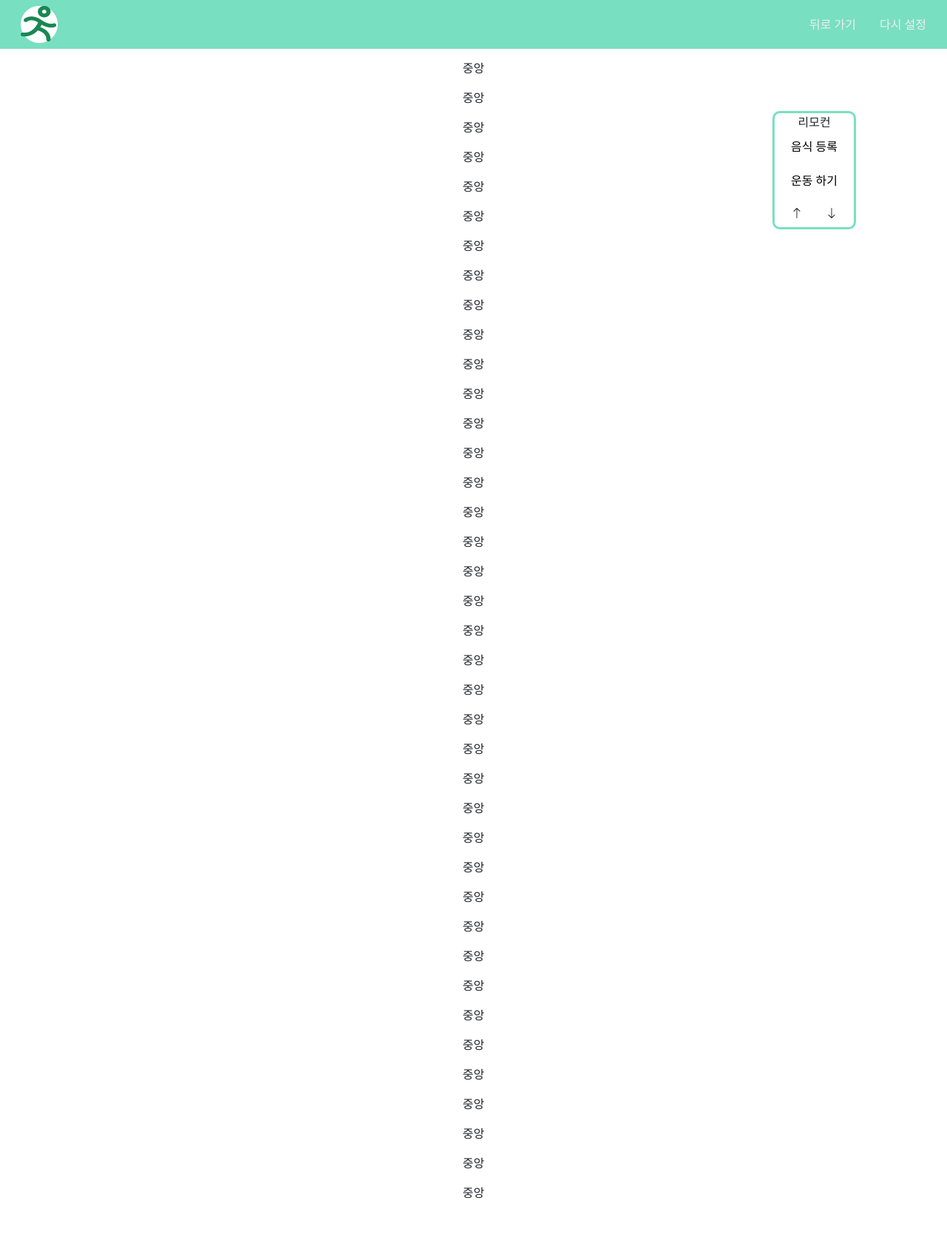
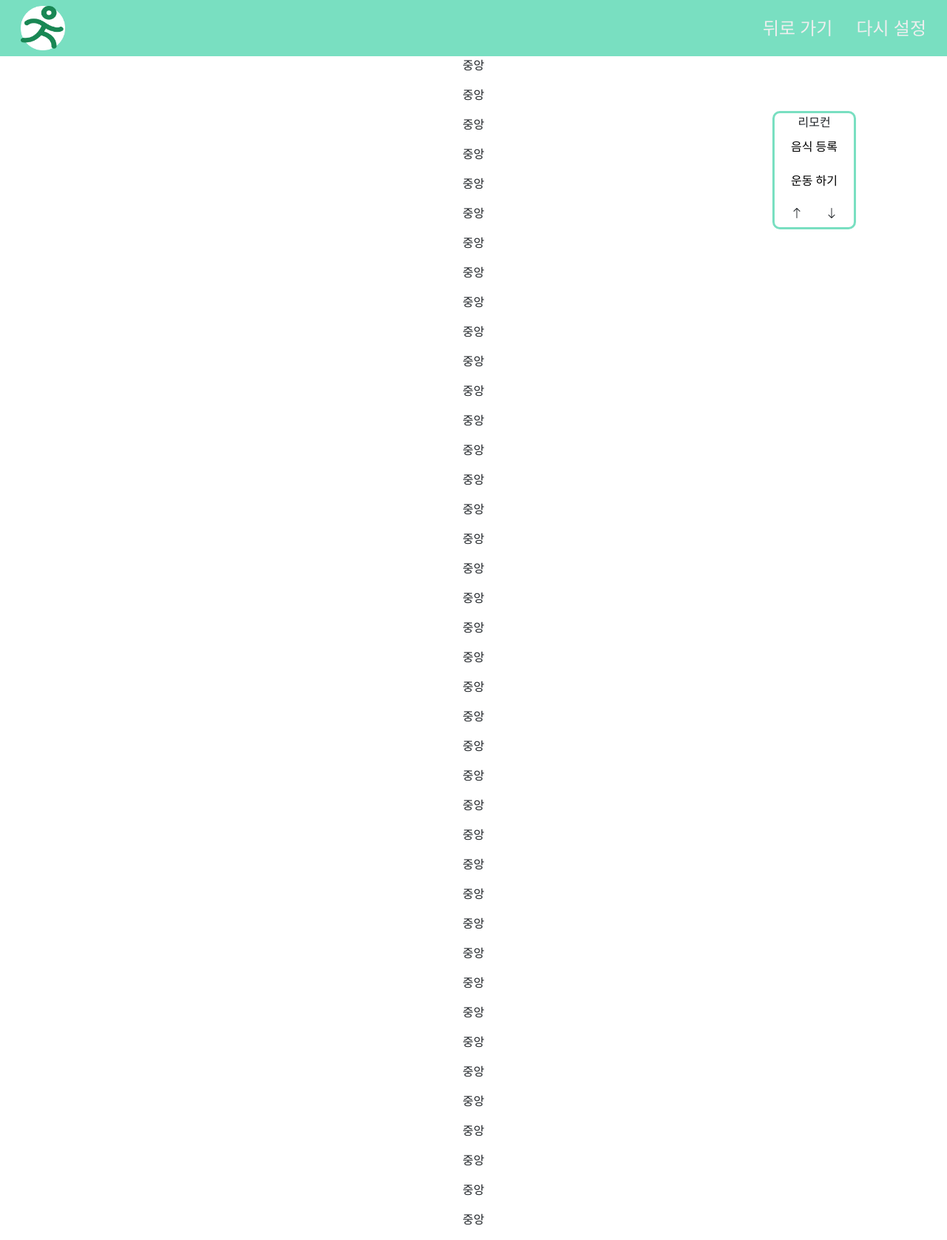
Before and after one commit to RecordK/Calorie_Maniac, a Flask app: page / in a window 1280 px wide. Shown: the whole page at 74% size. Before the commit the page ends 1620 px from the top, so only its background shows below. Run offline with Flask 2, Linux system fonts and the light colour scheme; some libraries are stand-ins or nearby versions.

Commit message:
backup: bakcup HTML before dividie

```diff
--- a/templates/start_page.html
+++ b/templates/start_page.html
@@ -7,7 +7,9 @@
     <script src="https://cdn.jsdelivr.net/npm/bootstrap@5.1.3/dist/js/bootstrap.min.js" integrity="sha384-QJHtvGhmr9XOIpI6YVutG+2QOK9T+ZnN4kzFN1RtK3zEFEIsxhlmWl5/YESvpZ13" crossorigin="anonymous"></script>
     <link href="https://cdn.jsdelivr.net/npm/bootstrap@5.1.3/dist/css/bootstrap.min.css" rel="stylesheet" integrity="sha384-1BmE4kWBq78iYhFldvKuhfTAU6auU8tT94WrHftjDbrCEXSU1oBoqyl2QvZ6jIW3" crossorigin="anonymous">
     <link rel="stylesheet" href="https://cdn.jsdelivr.net/npm/bootstrap-icons@1.8.1/font/bootstrap-icons.css">
+    <script src="{{ url_for('static', filename='js/includeHTML.js') }}"></script>
     <link rel="stylesheet" href="{{ url_for('static', filename='css/common_style.css') }}">
+    <link rel="stylesheet" href="{{ url_for('static', filename='css/start_page_style.css') }}">
 </head>
 <body>
     <header class="navbar fixed-top navbar-expand-md navbar-light color-teal">
@@ -15,16 +17,16 @@
             <ul class="nav">
                 <li class="nav-item">
                     <a class="nav-link active" href="#" style="padding-top: 0px;padding-bottom: 0px;">
-                        <img src="{{ url_for('static', filename='img_files/logo.png') }}" alt="logo" width="50" height="50">
+                        <img src="{{ url_for('static', filename='img_files/logo.png') }}" alt="logo" width="60" height="60">
                     </a>
                 </li>
             </ul>
             <ul class="nav justify-content-end">
                 <li class="nav-item">
-                    <a class="nav-link color-gray-text" href="#">뒤로 가기</a>
+                    <a class="nav-link color-gray-text fs-4" href="#">뒤로 가기</a>
                 </li>
                 <li class="nav-item">
-                    <a class="nav-link color-gray-text" href="#">다시 설정</a>
+                    <a class="nav-link color-gray-text fs-4" href="#">다시 설정</a>
                 </li>
             </ul>
         </nav>
@@ -33,7 +35,10 @@
         <div class="row">
             <div class="col-2" aria-label="not_use">
             </div>
-            <div class="col-8 text-center" aria-label="main-content">
+            <div class="col-8 text-center content-area" aria-label="main-content">
+                <form action="" method="post">
+                    <span class="fw-lighter fs-4">Gender</span>
+                </form>
                 <p>중앙</p>
                 <p>중앙</p>
                 <p>중앙</p>
```
